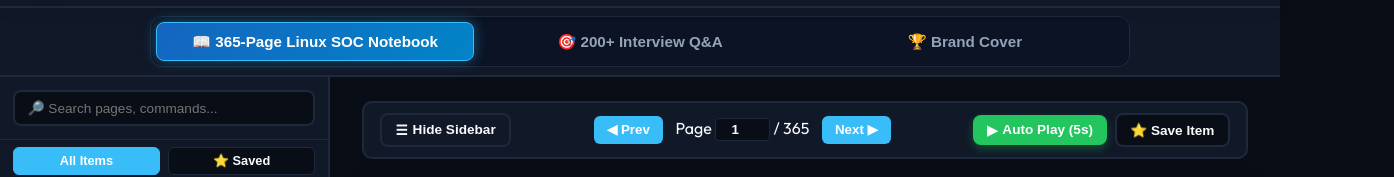
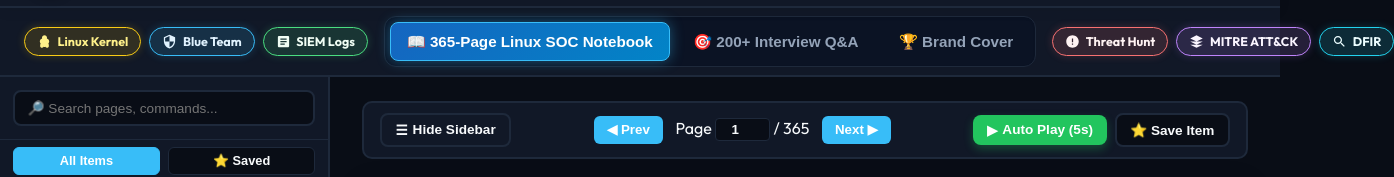
Before and after one commit to Samrudh2006/MY_LINUX_JOURNEY, a website: page index.html in a window 1280 px wide. Both pictures are taken after a click on the button "Toggle Theme". Shown: the part 65-242 px from the top of the page, 1394 px wide, since content can reach past the window. Drawn offline with nearby package versions, Linux system fonts and the light colour scheme.

Commit message:
Add Linux, Blue Team, SIEM, Threat Hunting, MITRE ATT&CK, and DFIR logo chips to navigation bar

```diff
--- a/index.html
+++ b/index.html
@@ -61,12 +61,42 @@
     </div>
   </header>
 
-  <!-- NAVIGATION MODE TABS (FULL-BALANCED SEGMENTED CONTROL) -->
+  <!-- NAVIGATION MODE TABS & CYBER LOGO BADGES BAR -->
   <div class="mode-tabs-bar no-print">
+    <div class="header-badge-group badge-group-left">
+      <span class="cyber-chip chip-linux" title="Linux Security Hardening">
+        <svg viewBox="0 0 24 24" width="15" height="15" fill="currentColor"><path d="M12.003 2c-2.21 0-4.004 1.794-4.004 4.004 0 .426.074.836.203 1.222C6.184 7.82 4.5 9.722 4.5 12c0 1.25.484 2.39 1.281 3.25-.438 1.094-.781 2.312-.781 3.75 0 1.656 1.344 3 3 3 1.14 0 2.125-.64 2.625-1.578.438.203.922.328 1.378.328s.94-.125 1.378-.328c.5.938 1.485 1.578 2.625 1.578 1.656 0 3-1.344 3-3 0-1.438-.343-2.656-.781-3.75.797-.86 1.281-2 1.281-3.25 0-2.278-1.684-4.18-3.702-4.774.129-.386.203-.796.203-1.222 0-2.21-1.794-4.004-4.004-4.004z"/></svg>
+        <span>Linux Kernel</span>
+      </span>
+      <span class="cyber-chip chip-blue" title="Blue Team Security Operations">
+        <svg viewBox="0 0 24 24" width="15" height="15" fill="currentColor"><path d="M12 1L3 5v6c0 5.55 3.84 10.74 9 12 5.16-1.26 9-6.45 9-12V5l-9-4zm0 10.99h7c-.53 4.12-3.28 7.79-7 8.94V12H5V6.3l7-3.11v8.8s0 0 0 0z"/></svg>
+        <span>Blue Team</span>
+      </span>
+      <span class="cyber-chip chip-siem" title="SIEM Log Analysis & Monitoring">
+        <svg viewBox="0 0 24 24" width="15" height="15" fill="currentColor"><path d="M19 3H5c-1.1 0-2 .9-2 2v14c0 1.1.9 2 2 2h14c1.1 0 2-.9 2-2V5c0-1.1-.9-2-2-2zm-5 14H7v-2h7v2zm3-4H7v-2h10v2zm0-4H7V7h10v2z"/></svg>
+        <span>SIEM Logs</span>
+      </span>
+    </div>
+
     <div class="mode-tabs-container">
       <button id="tab-notebook" class="mode-tab active">📖 365-Page Linux SOC Notebook</button>
       <button id="tab-interview" class="mode-tab">🎯 200+ Interview Q&amp;A</button>
       <button id="tab-cover" class="mode-tab">🏆 Brand Cover</button>
+    </div>
+
+    <div class="header-badge-group badge-group-right">
+      <span class="cyber-chip chip-threat" title="Threat Hunting & Incident Response">
+        <svg viewBox="0 0 24 24" width="15" height="15" fill="currentColor"><path d="M12 2C6.48 2 2 6.48 2 12s4.48 10 10 10 10-4.48 10-10S17.52 2 12 2zm1 15h-2v-2h2v2zm0-4h-2V7h2v6z"/></svg>
+        <span>Threat Hunt</span>
+      </span>
+      <span class="cyber-chip chip-mitre" title="MITRE ATT&CK Framework">
+        <svg viewBox="0 0 24 24" width="15" height="15" fill="currentColor"><path d="M12 2L2 7l10 5 10-5-10-5zM2 17l10 5 10-5M2 12l10 5 10-5"/></svg>
+        <span>MITRE ATT&amp;CK</span>
+      </span>
+      <span class="cyber-chip chip-forensics" title="Digital Forensics">
+        <svg viewBox="0 0 24 24" width="15" height="15" fill="currentColor"><path d="M15.5 14h-.79l-.28-.27C15.41 12.59 16 11.11 16 9.5 16 5.91 13.09 3 9.5 3S3 5.91 3 9.5 5.91 16 9.5 16c1.61 0 3.09-.59 4.23-1.57l.27.28v.79l5 4.99L20.49 19l-4.99-5zm-6 0C7.01 14 5 11.99 5 9.5S7.01 5 9.5 5 14 7.01 14 9.5 11.99 14 9.5 14z"/></svg>
+        <span>DFIR</span>
+      </span>
     </div>
   </div>
 
--- a/styles.css
+++ b/styles.css
@@ -290,15 +290,76 @@ body.theme-cyber .btn-email:hover {
   white-space: nowrap;
 }
 
-/* --- MODE TABS BAR (BALANCED SEGMENTED CONTROL) --- */
+/* --- MODE TABS BAR (BALANCED SEGMENTED CONTROL & CYBER BADGES) --- */
 .mode-tabs-bar {
   background: var(--paper-bg);
   border-bottom: 2px solid var(--card-border);
   display: flex;
-  justify-content: center;
+  justify-content: space-between;
   align-items: center;
+  gap: 1rem;
   padding: 0.5rem 1.5rem;
   width: 100%;
+}
+
+.header-badge-group {
+  display: flex;
+  align-items: center;
+  gap: 0.5rem;
+  flex-shrink: 0;
+}
+
+.cyber-chip {
+  display: inline-flex;
+  align-items: center;
+  gap: 0.35rem;
+  padding: 0.35rem 0.75rem;
+  border-radius: 20px;
+  font-size: 0.78rem;
+  font-weight: 700;
+  border: 1px solid var(--card-border);
+  background: var(--paper-bg);
+  color: var(--text-dark);
+  box-shadow: 0 1px 4px rgba(0,0,0,0.06);
+  transition: all 0.2s ease;
+  white-space: nowrap;
+  cursor: default;
+}
+
+.cyber-chip:hover {
+  transform: translateY(-2px);
+  box-shadow: 0 4px 10px rgba(0,0,0,0.12);
+}
+
+.chip-linux {
+  border-color: #eab308;
+  color: #854d0e;
+  background: rgba(254, 240, 138, 0.4);
+}
+.chip-blue {
+  border-color: #3b82f6;
+  color: #1e40af;
+  background: rgba(219, 234, 254, 0.4);
+}
+.chip-siem {
+  border-color: #10b981;
+  color: #065f46;
+  background: rgba(209, 250, 229, 0.4);
+}
+.chip-threat {
+  border-color: #ef4444;
+  color: #991b1b;
+  background: rgba(254, 226, 226, 0.4);
+}
+.chip-mitre {
+  border-color: #8b5cf6;
+  color: #5b21b6;
+  background: rgba(237, 233, 254, 0.4);
+}
+.chip-forensics {
+  border-color: #06b6d4;
+  color: #155e75;
+  background: rgba(207, 250, 254, 0.4);
 }
 
 .mode-tabs-container {
@@ -364,6 +425,44 @@ body.theme-cyber .mode-tab.active {
   color: #ffffff;
   border-color: #38bdf8;
   box-shadow: 0 0 14px rgba(56, 189, 248, 0.4);
+}
+
+/* Cyber Dark Theme Badge Chips */
+body.theme-cyber .chip-linux {
+  border-color: #facc15;
+  color: #fef08a;
+  background: rgba(234, 179, 8, 0.15);
+  box-shadow: 0 0 8px rgba(250, 204, 21, 0.2);
+}
+body.theme-cyber .chip-blue {
+  border-color: #38bdf8;
+  color: #e0f2fe;
+  background: rgba(56, 189, 248, 0.15);
+  box-shadow: 0 0 8px rgba(56, 189, 248, 0.2);
+}
+body.theme-cyber .chip-siem {
+  border-color: #4ade80;
+  color: #f0fdf4;
+  background: rgba(74, 222, 128, 0.15);
+  box-shadow: 0 0 8px rgba(74, 222, 128, 0.2);
+}
+body.theme-cyber .chip-threat {
+  border-color: #f87171;
+  color: #fef2f2;
+  background: rgba(248, 113, 113, 0.15);
+  box-shadow: 0 0 8px rgba(248, 113, 113, 0.2);
+}
+body.theme-cyber .chip-mitre {
+  border-color: #c084fc;
+  color: #faf5ff;
+  background: rgba(192, 132, 252, 0.15);
+  box-shadow: 0 0 8px rgba(192, 132, 252, 0.2);
+}
+body.theme-cyber .chip-forensics {
+  border-color: #22d3ee;
+  color: #ecfeff;
+  background: rgba(34, 211, 238, 0.15);
+  box-shadow: 0 0 8px rgba(34, 211, 238, 0.2);
 }
 
 
@@ -1041,6 +1140,12 @@ body.theme-cyber .mode-tab.active {
    Breakpoints: ≤1024px (tablet), ≤768px (mobile), ≤480px (phone)
    ============================================================ */
 
+/* ── Large Desktop & Tablet (≤1200px) ── */
+@media (max-width: 1200px) {
+  .header-badge-group { display: none; }
+  .mode-tabs-bar { justify-content: center; }
+}
+
 /* ── Tablet (≤1024px) ── */
 @media (max-width: 1024px) {
   .sidebar { width: 260px; }
```
